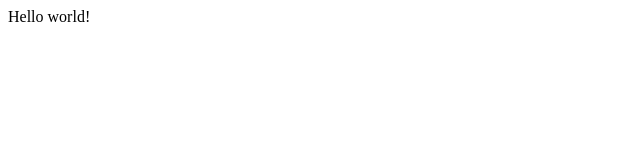
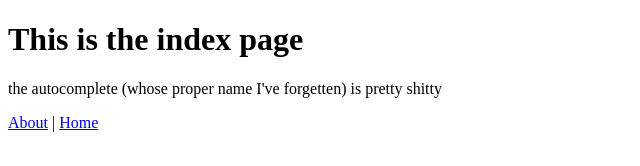
Before and after one commit to rossmawd/gatsby-starter-hello-world, a Gatsby site: page / in a window 1280 px wide. Shown: the whole page, without its empty margins (0-640 px from the left). Built offline with nearby package versions, Linux system fonts and the light colour scheme; Gatsby itself is replaced by a stand-in of ours.

Commit message:
home and about pages set up

```diff
--- a/src/pages/index.js
+++ b/src/pages/index.js
@@ -1,5 +1,10 @@
 import React from "react"
 
 export default function Home() {
-  return <div>Hello world!</div>
+  return (
+  <div>
+    <h1>This is the index page</h1>
+<p>the autocomplete (whose proper name I've forgetten) is pretty shitty</p>
+<a href="/about">About</a> | <a href="/">Home</a>
+    </div>)
 }
```
Also changed, not shown: src/pages/404.js (added, +10 -0 lines), src/pages/about.js (added, +13 -0 lines).
